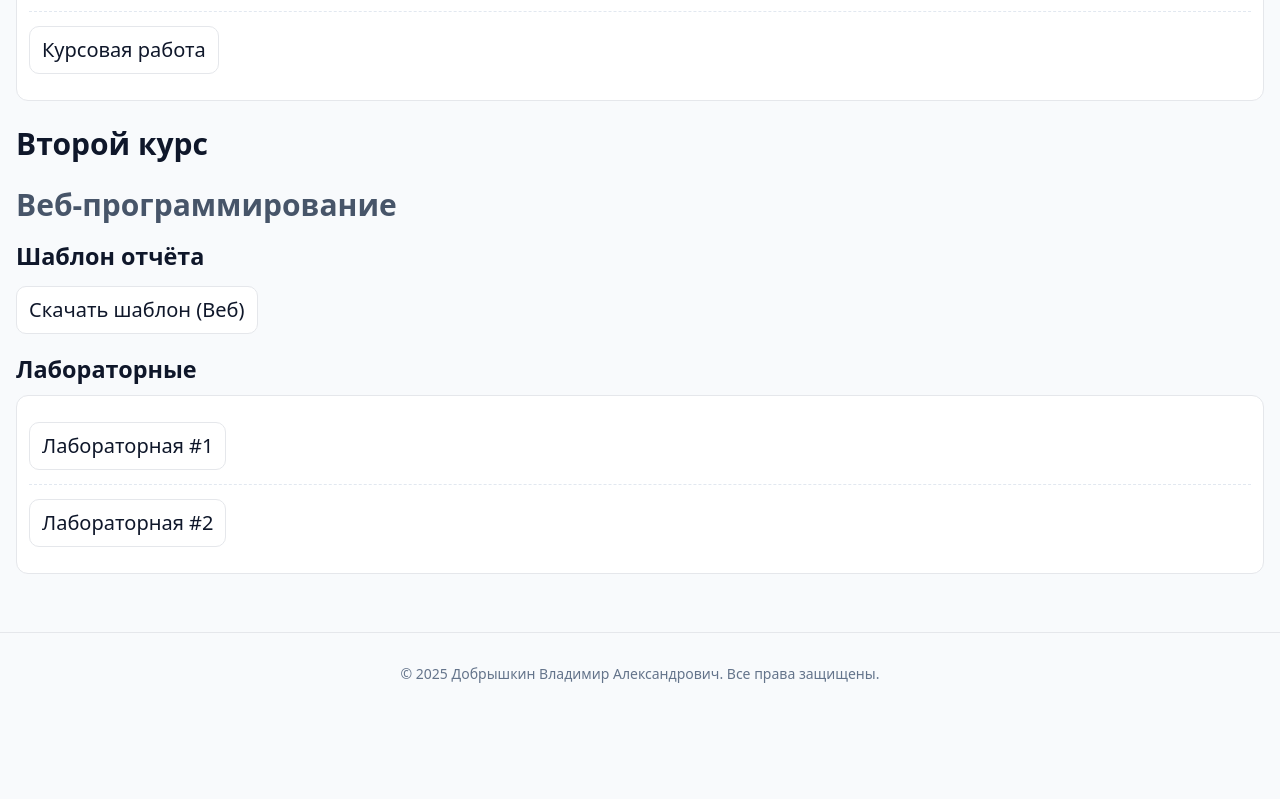
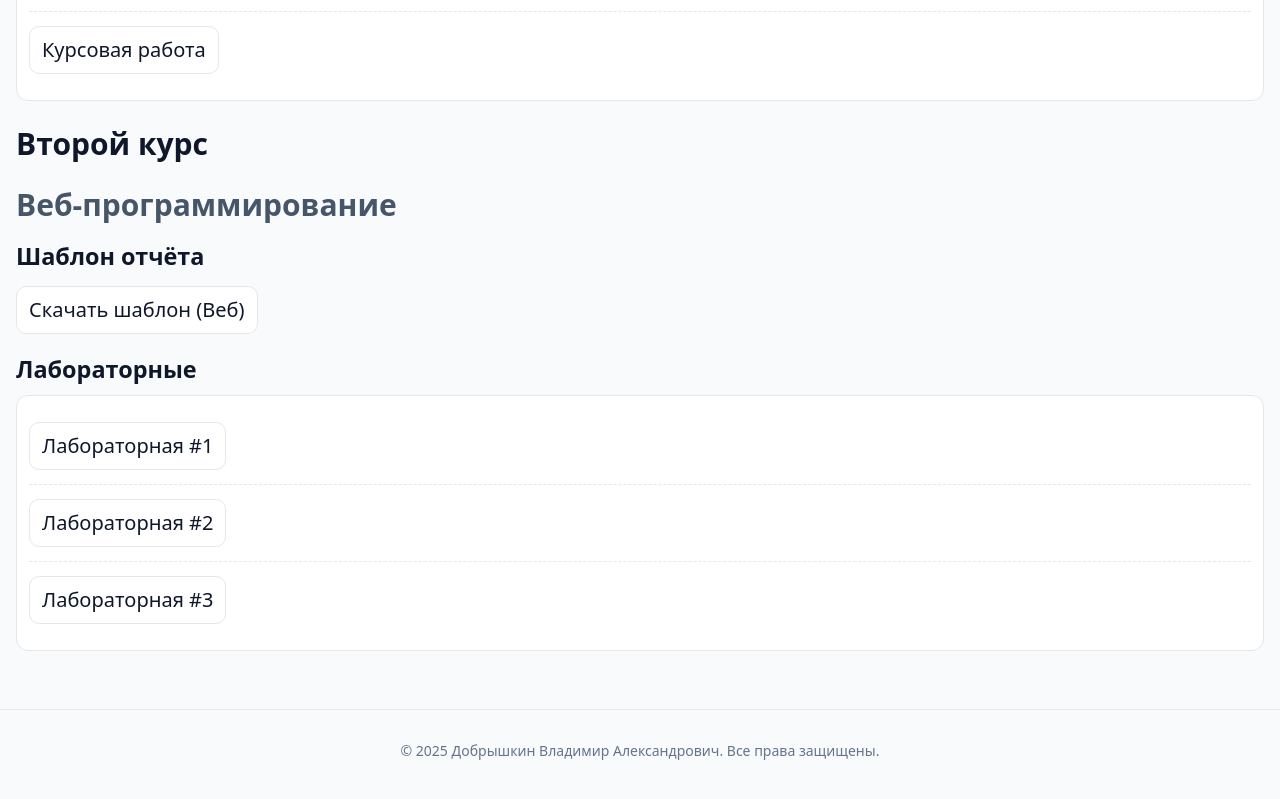
Before and after one commit to vodobryshkin/itmo-reports, a plain HTML site: page static/index.html in a window 1280 px wide. Shown: the part 2605-3404 px from the top of the page. Before the commit the page ends 3335 px from the top, so only its background shows below. Drawn offline with Linux system fonts and the light colour scheme.

Commit message:
added lab3

```diff
--- a/static/index.html
+++ b/static/index.html
@@ -114,6 +114,9 @@
         <li>
             <a href="web/Добрышкин%20В.А%20Веб-2.pdf" download>Лабораторная #2</a>
         </li>
+        <li>
+            <a href="web/Добрышкин%20В.А%20Веб-3.pdf" download>Лабораторная #3</a>
+        </li>
     </ul>
 
 </section>
```
Also changed, not shown: 1 other file.
